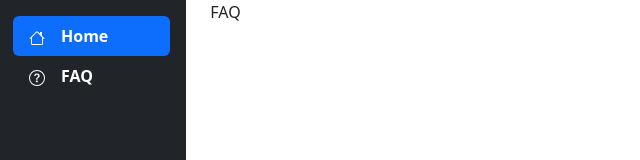
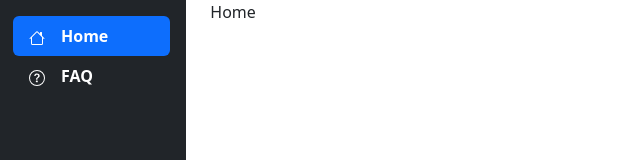
Before and after one commit to David6811/ReactTutorial, a React (Create React App) app: page / in a window 1280 px wide. Shown: the top 160 px of the page, without its empty margins (0-640 px from the left). Built offline with nearby package versions, Linux system fonts and the light colour scheme; what parse would draw is missing.

Commit message:
switch button colors

```diff
--- a/src/App.js
+++ b/src/App.js
@@ -9,7 +9,7 @@ import { useState } from "react";
 
 
 function App() {
-  const [childValue, setChildValue] = useState('FAQ');
+  const [childValue, setChildValue] = useState('Home');
 
   const handleChildValueChange = (value) => {
     setChildValue(value);
--- a/src/components/Navbar.js
+++ b/src/components/Navbar.js
@@ -1,10 +1,24 @@
 import * as Icon from 'react-bootstrap-icons';
+import { useRef } from "react";
 
 
 function Navbar({ onValueChange }) {
 
+  const HomeElementRef = useRef(null);
+  const FAQElementRef = useRef(null);
+
   const handleClick = (value) => {
     console.log(`Button clicked with value: ${value}`);
+
+    if (value === 'Home') {
+      HomeElementRef.current.className = 'nav-link  text-white active';
+      FAQElementRef.current.className = 'nav-link  text-white';
+    } else if (value === 'FAQ') {
+      HomeElementRef.current.className = 'nav-link  text-white ';
+      FAQElementRef.current.className = 'nav-link  text-white active';
+    }
+
+
     onValueChange(value);
   };
 
@@ -13,14 +27,14 @@ function Navbar({ onValueChange }) {
 
       <ul className="nav nav-pills flex-column mb-auto">
         <li class="nav-item">
-          <a onClick={() => handleClick('Home')} className="nav-link  text-white active">
+          <a onClick={() => handleClick('Home')} ref={HomeElementRef}  className="nav-link  text-white active">
             <div className="d-flex justify-content-between" >
               <div className="fw-bold"><Icon.House /><span className='m-3' >Home</span></div>
             </div>
           </a>
         </li>
         <li>
-          <a onClick={() => handleClick('FAQ')} className="nav-link  text-white">
+          <a onClick={() => handleClick('FAQ')} ref={FAQElementRef} className="nav-link  text-white">
             <div className="d-flex justify-content-between" >
               <div className="fw-bold"><Icon.QuestionCircle /><span className='m-3' >FAQ</span></div>
             </div>
```
